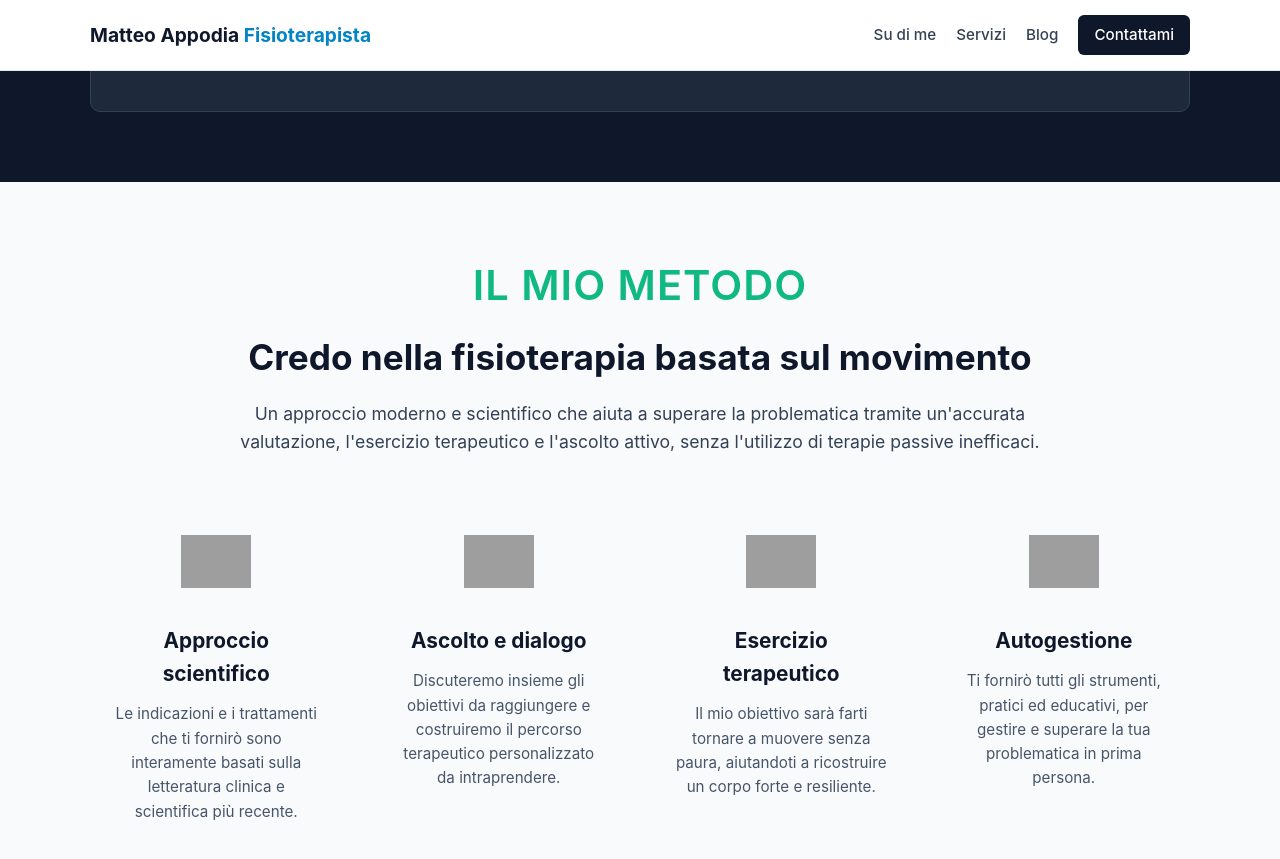
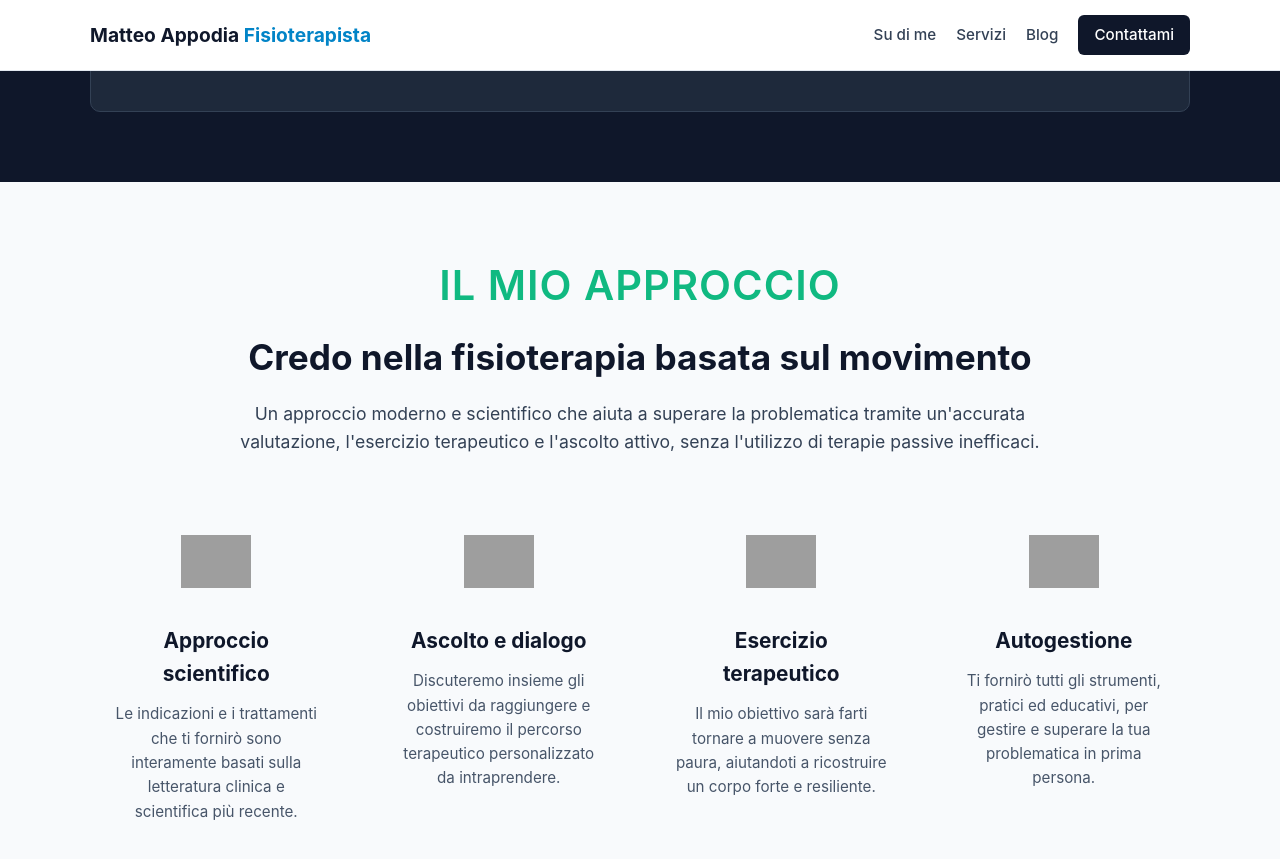
Before and after one commit to matteoappodia02-max/matteo-appodia-fisioterapista, a Jekyll site: the page built from index.html, in a window 1280 px wide and 900 px high, scrolled down 1480 px, cut to the strip 0-859 px from the top of the window. Built offline with Jekyll 4.4.1, drawn with Linux system fonts in a browser that asks for light colours; grey boxes are pictures that could not be loaded.

Commit message:
Update index.html

```diff
--- a/index.html
+++ b/index.html
@@ -50,7 +50,7 @@ layout: default
 <section id="come-lavoro" class="section section-light" style="background-color: #f8fafc;">
     <div class="container">
         <div style="text-align: center; max-width: 800px; margin: 0 auto 50px auto;">
-            <span class="motto-verde" style="display: block; margin-bottom: 10px; font-weight: 600; text-transform: uppercase; letter-spacing: 1px;">Il Mio Metodo</span>
+            <span class="motto-verde" style="display: block; margin-bottom: 10px; font-weight: 600; text-transform: uppercase; letter-spacing: 1px;">Il Mio Approccio</span>
             <h2 style="color: var(--primary); font-size: 2.2rem; margin-bottom: 15px;">Credo nella fisioterapia basata sul movimento</h2>
             <p style="color: #334155; font-size: 1.1rem; line-height: 1.6;">
                 Un approccio moderno e scientifico che aiuta a superare la problematica tramite un'accurata valutazione, l'esercizio terapeutico e l'ascolto attivo, senza l'utilizzo di terapie passive inefficaci.
```
